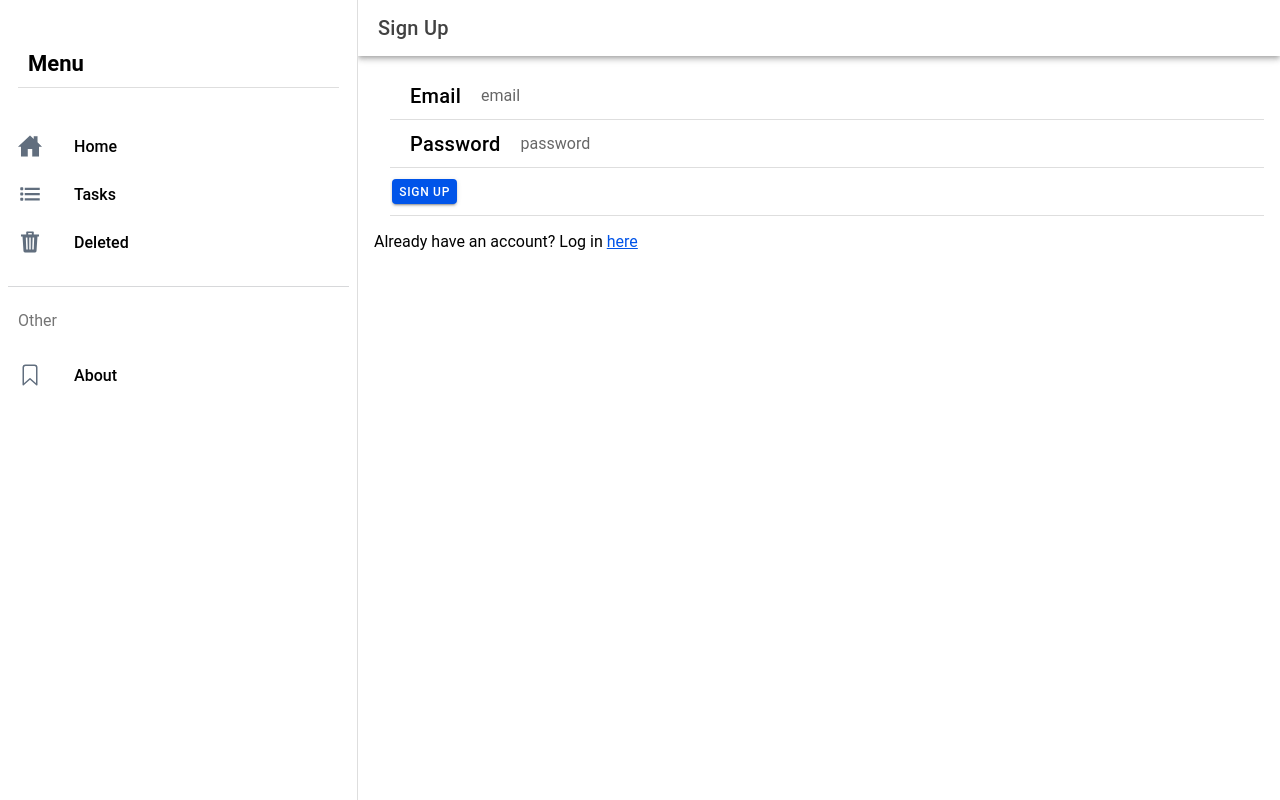
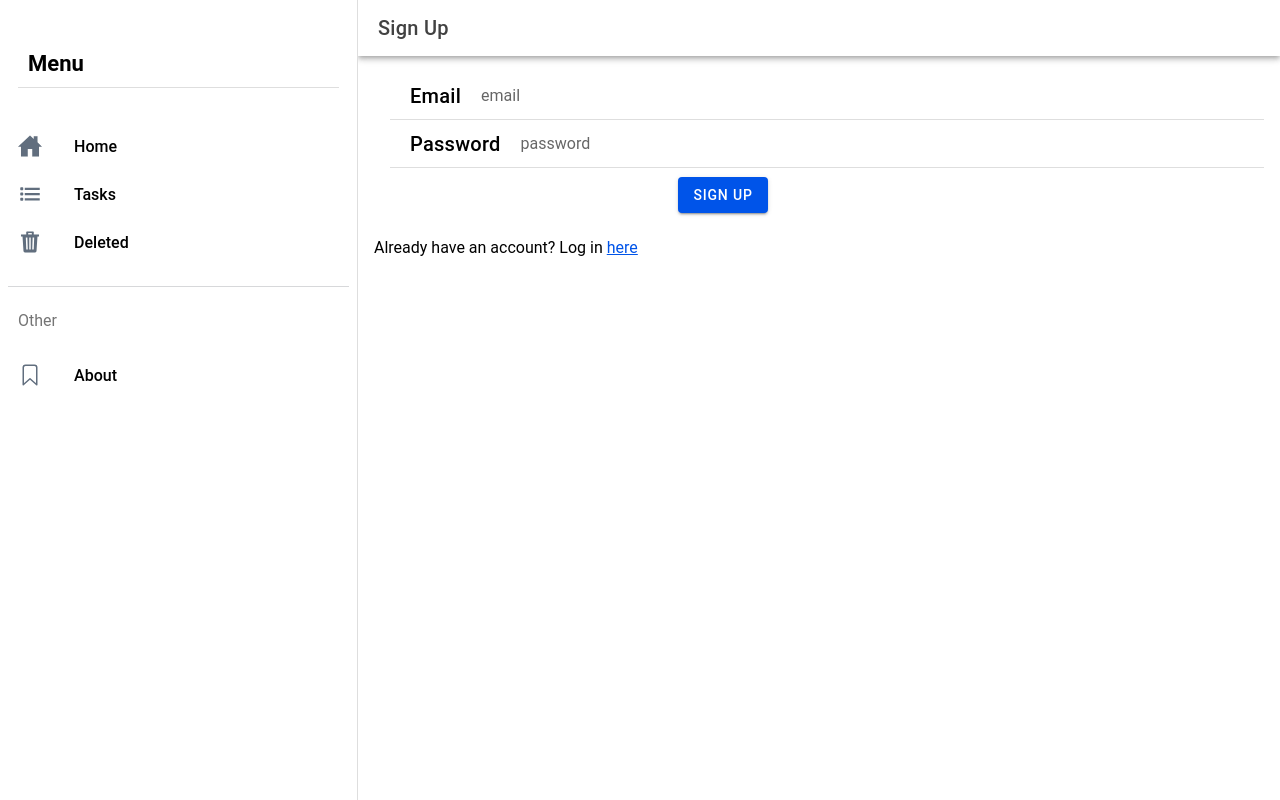
Before and after one commit to tom4sdvorak/TaskListApp, a React (Vite) app: page /signup in a window 1280 px wide. Built offline with nearby package versions, Linux system fonts and the light colour scheme.

Commit message:
Fixed some css and added form

```diff
--- a/src/pages/Home.tsx
+++ b/src/pages/Home.tsx
@@ -1,6 +1,7 @@
 import {
   IonButtons,
   IonContent,
+  IonFab,
   IonFabButton,
   IonHeader,
   IonIcon,
@@ -20,14 +21,16 @@ const Home: React.FC = () => {
           <IonButtons slot="start">
             <IonMenuButton />
           </IonButtons>
-          <IonTitle>Welcome</IonTitle>
+          <IonTitle>Home</IonTitle>
         </IonToolbar>
       </IonHeader>
       <IonContent className="ion-padding">
         Click plus button to add a list
-        <IonFabButton>
-          <IonIcon icon={addOutline} />
-        </IonFabButton>
+        <IonFab vertical="bottom" horizontal="end" slot="fixed">
+          <IonFabButton>
+            <IonIcon icon={addOutline} />
+          </IonFabButton>
+        </IonFab>
       </IonContent>
     </IonPage>
   );
--- a/src/pages/Login.tsx
+++ b/src/pages/Login.tsx
@@ -1,10 +1,12 @@
 import {
   IonButton,
+  IonCol,
   IonContent,
   IonHeader,
   IonInput,
   IonItem,
   IonPage,
+  IonRow,
   IonTitle,
   IonToolbar,
 } from "@ionic/react";
@@ -19,6 +21,7 @@ const Login: React.FC = () => {
         </IonToolbar>
       </IonHeader>
       <IonContent className="ion-padding">
+        <form>
           <IonItem>
             <IonTitle>Email</IonTitle>
             <IonInput type="email" placeholder="email"></IonInput>
@@ -27,12 +30,17 @@ const Login: React.FC = () => {
             <IonTitle>Password</IonTitle>
             <IonInput type="password" placeholder="password"></IonInput>
           </IonItem>
-        <IonItem>
+          <IonRow>
+            <IonCol></IonCol>
+            <IonCol>
               <IonButton>Log in</IonButton>
-        </IonItem>
+            </IonCol>
+            <IonCol></IonCol>
+          </IonRow>
           <p>
             Don't have an account yet? Sign up <a href="/signup">here</a>
           </p>
+        </form>
       </IonContent>
     </IonPage>
   );
--- a/src/pages/SignUp.tsx
+++ b/src/pages/SignUp.tsx
@@ -1,10 +1,12 @@
 import {
   IonButton,
+  IonCol,
   IonContent,
   IonHeader,
   IonInput,
   IonItem,
   IonPage,
+  IonRow,
   IonTitle,
   IonToolbar,
 } from "@ionic/react";
@@ -19,6 +21,7 @@ const SignUp: React.FC = () => {
         </IonToolbar>
       </IonHeader>
       <IonContent className="ion-padding">
+        <form>
           <IonItem>
             <IonTitle>Email</IonTitle>
             <IonInput type="email" placeholder="email"></IonInput>
@@ -27,12 +30,18 @@ const SignUp: React.FC = () => {
             <IonTitle>Password</IonTitle>
             <IonInput type="password" placeholder="password"></IonInput>
           </IonItem>
-        <IonItem>
+          <IonRow className="flex text-center">
+            <IonCol></IonCol>
+            <IonCol>
               <IonButton>Sign up</IonButton>
-        </IonItem>
+            </IonCol>
+            <IonCol></IonCol>
+          </IonRow>
+
           <p>
             Already have an account? Log in <a href="/login">here</a>
           </p>
+        </form>
       </IonContent>
     </IonPage>
   );
```
Lines whose indentation alone changed are shown as unchanged.
